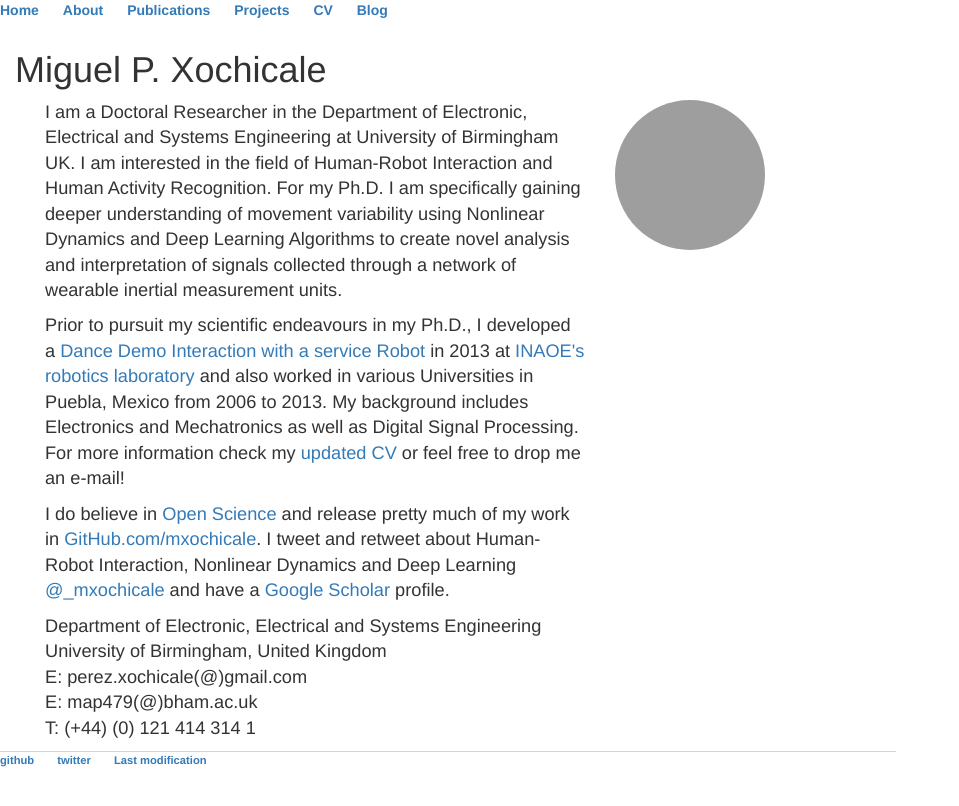
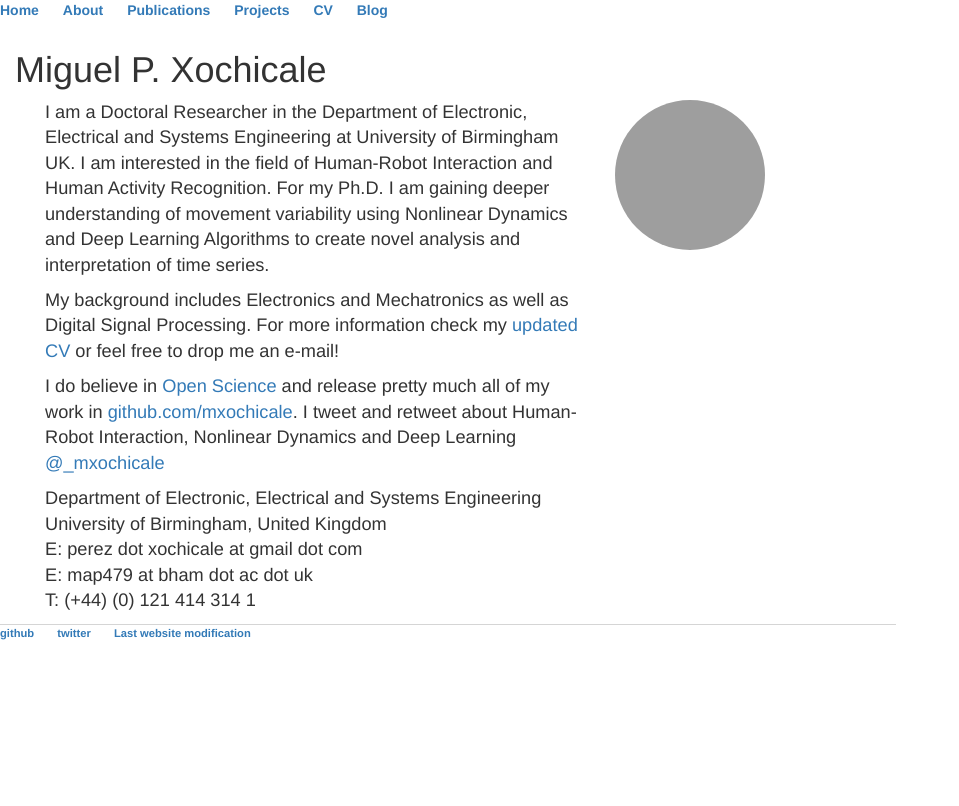
Before and after one commit to mxochicale/mxochicale.github.io, a Jekyll site: the page built from index.html, in a window 1280 px wide. Shown: the top 806 px of the page, without its empty margins (0-959 px from the left). Built offline with Jekyll 4.4.1, drawn with Linux system fonts in a browser that asks for light colours; grey boxes are pictures that could not be loaded.

Commit message:
update profile

```diff
--- a/_includes/footer.html
+++ b/_includes/footer.html
@@ -3,7 +3,6 @@
 	<ul>
 		<li><a href="https://github.com/mxochicale">github</a></li>
 		<li><a href="https://twitter.com/_mxochicale">twitter</a></li>
-		<li><a href="https://github.com/mxochicale/mxochicale.github.io">Last modification</a>
-		 </li>
+		<li><a href="https://github.com/mxochicale/mxochicale.github.io/commits/master">Last website modification</a></li>
 </ul>
 </footer>
--- a/index.html
+++ b/index.html
@@ -11,37 +11,31 @@ title: Miguel P. Xochicale
 				I am a Doctoral Researcher in the Department of Electronic, Electrical
 				and Systems Engineering at University of Birmingham UK.
 				I am interested in the field of Human-Robot Interaction and Human Activity Recognition.
-				For my Ph.D. I am specifically gaining deeper understanding
-				of movement variability using Nonlinear Dynamics and
-				Deep Learning Algorithms to create novel analysis and interpretation
-				of signals collected through a network of	wearable inertial measurement units.
+				For my Ph.D. I am gaining deeper understanding of movement variability
+				using Nonlinear Dynamics and Deep Learning Algorithms to create novel
+				analysis and interpretation of time series.
 				</p>
 
 				<p>
-				Prior to pursuit my scientific endeavours in my Ph.D., I developed a
-				<a href="https://www.youtube.com/watch?v=Kw-lZam_qZI"> Dance Demo Interaction with a service Robot </a>
-				in 2013 at <a href="http://ccc.inaoep.mx/grupos/robotica.php"> INAOE's robotics laboratory </a>
-				and also worked in various Universities in Puebla, Mexico from 2006 to 2013.
-				My background includes Electronics and Mechatronics as well as Digital Signal Processing.
-
+				My background includes Electronics and Mechatronics as well as
+				Digital Signal Processing.
 				For more information check my <a href="https://github.com/mxochicale/cv/blob/master/latex-cv-document/cv.pdf"> updated CV </a>
 				or feel free to drop me an e-mail!
 				</p>
 
 				<p>
 					I do believe in <a href="https://en.wikipedia.org/wiki/Open_science"> Open Science </a>
-					and release pretty much of my work in <a href="https://github.com/mxochicale"> GitHub.com/mxochicale</a>.
+					and release pretty much all of my work in <a href="https://github.com/mxochicale"> github.com/mxochicale</a>.
 					I tweet and retweet about Human-Robot Interaction, Nonlinear Dynamics and Deep Learning
 					<a href="https://twitter.com/_mxochicale"> @_mxochicale </a>
-					and have a <a href="https://scholar.google.com/citations?user=_M0fVVIAAAAJ"> Google Scholar </a> profile.
 				</p>
 
 	      <h5>
 	        <p>
 	        Department of Electronic, Electrical and Systems Engineering<br>
 	        University of Birmingham, United Kingdom<br>
-					E: perez.xochicale(@)gmail.com<br>
-					E: map479(@)bham.ac.uk<br>
+					E: perez dot xochicale at gmail dot com<br>
+					E: map479 at bham dot ac dot uk<br>
 					T: (+44) (0) 121 414 314 1<br>
 	        </p>
 	    	</h5>
```
Also changed, not shown: TODO.md (+1 -1 lines).
